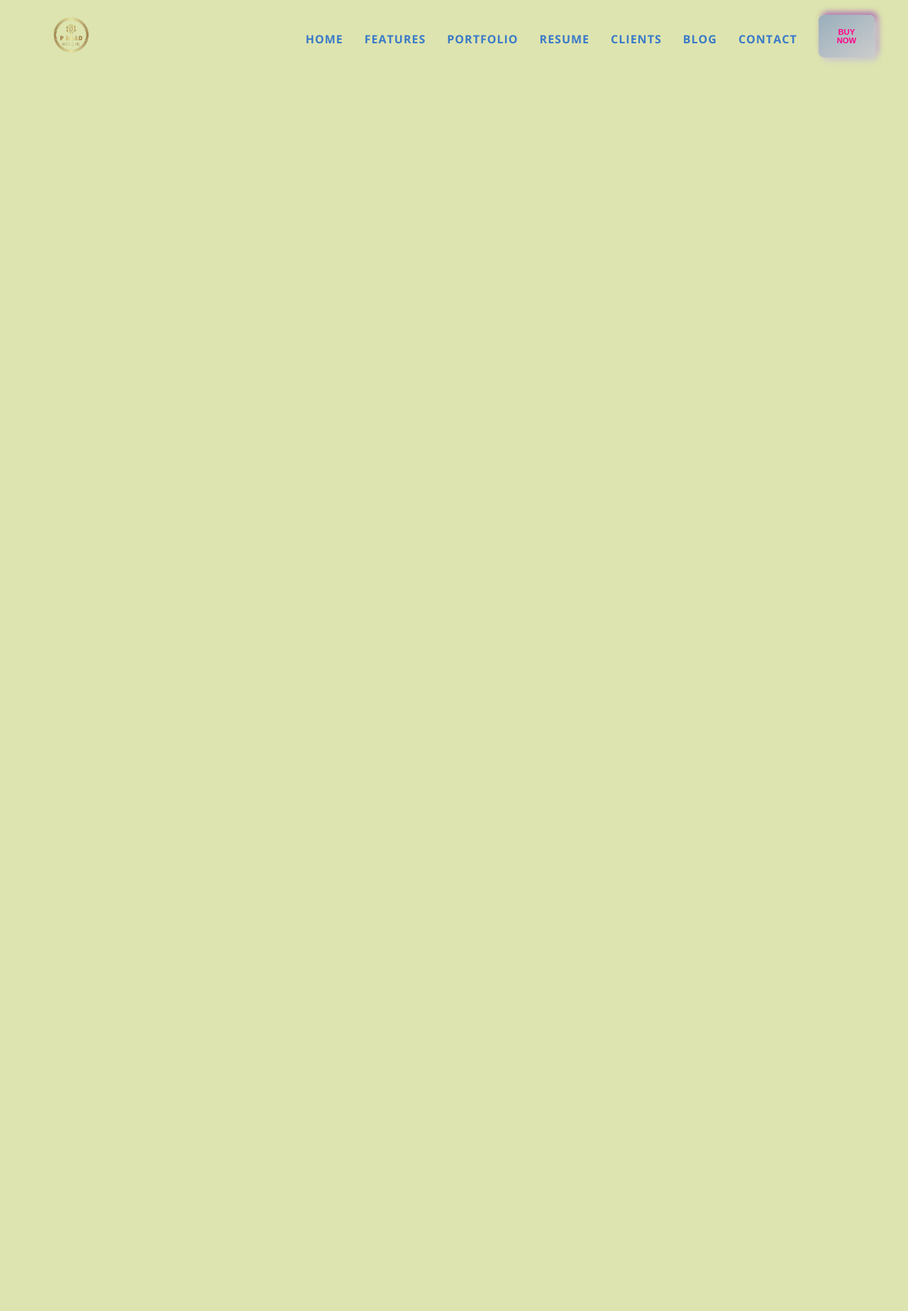
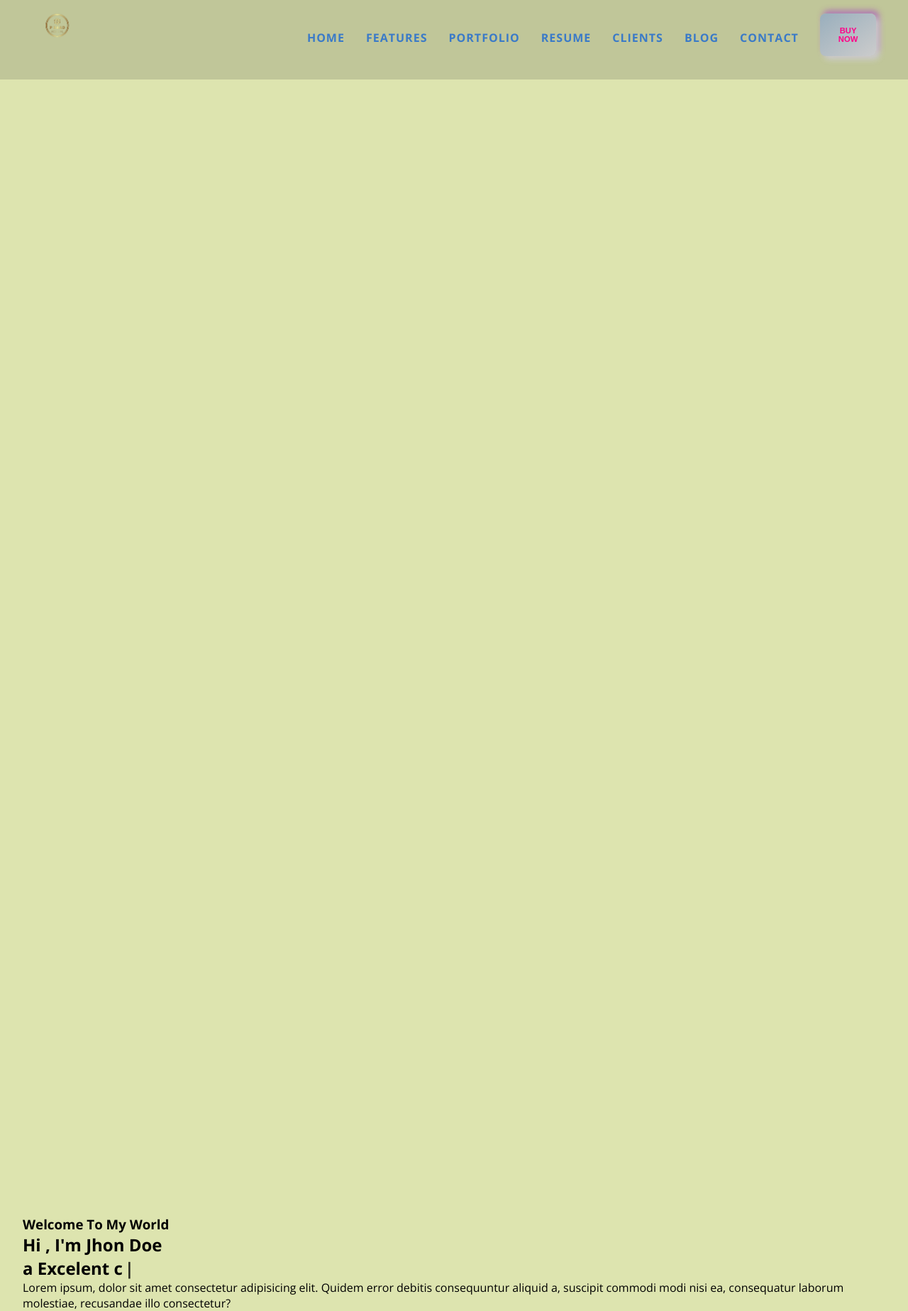
Before and after one commit to kooroosh1363/REACT_Product_list_Ecommers, a React (Create React App) app: page / in a window 1280 px wide. Shown: the whole page at 71% size. Before the commit the page ends 1680 px from the top, so only its background shows below. Built offline with nearby package versions, Linux system fonts and the light colour scheme; a web font is replaced by a local one.

Commit message:
add new pack and css code

```diff
--- a/package.json
+++ b/package.json
@@ -13,6 +13,7 @@
     "react-icons": "^4.11.0",
     "react-router-dom": "^6.16.0",
     "react-scripts": "5.0.1",
+    "react-simple-typewriter": "^5.0.1",
     "web-vitals": "^2.1.4"
   },
   "scripts": {
--- a/src/components/navbar/Navbar.css
+++ b/src/components/navbar/Navbar.css
@@ -1,10 +1,16 @@
 .navbar{
-    height: 10vh;
+    height: 14vh;
     line-height: 10vh;
+    background-color: hsla(0, 0%, 11%, 0.15);
+    position: sticky;
+    top: 0;
 }
 
+
+
 .navbar .container{
-    padding: 0.938rem;
+    padding: 0.8rem;
+
 }
 
 .navbar ul li{
@@ -19,17 +25,22 @@
     color: rgb(58, 122, 200);
 }
 
+
+
 .navbar ul li a:hover{
     color: hsla(328, 100%, 50%, 1);
 }
 
-.logo{
+/* .logo{
+    display: flex;
+    align-items: center;
 
-}
+} */
 
 
 .logo img{
-    width: 30%;
+    width: 20%;
+    cursor:pointer;
 }
 /* ////////////////////////////////////// */
 
@@ -66,6 +77,9 @@
 
 
 @media (max-width: 768px) {
+    .navbar{
+        height: 13vh;
+    }
     .navbar ul{
         padding-top: 30px;
     }
@@ -112,8 +126,12 @@
     .navbar.active{
         height: 10vh;
     }
+    .logo img{
+        width: 15%;
+    }
 }
 /* menu for under 768px */
+
 
 
 /* demo-s */
--- a/src/components/navbar/Navbar.jsx
+++ b/src/components/navbar/Navbar.jsx
@@ -20,8 +20,8 @@ const Navbar = () => {
 
     return (
         <>
-            <nav className="navbar">
-                <div className="container dis_flex">
+            <nav className="navbar ">
+                <div className="container dis_flex ">
 
                     <div className="logo">
                         <img src={logo} alt="" />
--- a/src/index.css
+++ b/src/index.css
@@ -27,10 +27,12 @@ body {
 .dis_flex{
   display: flex;
   justify-content: space-between;
+  /* align-items: center !important; */
 }
 
 .f_flex{
   display: flex;
+
 }
 
 .uppercase{
--- a/src/pages/home/Home.jsx
+++ b/src/pages/home/Home.jsx
@@ -1,14 +1,37 @@
 import React from 'react'
 import "./Home.css"
-import { Nav } from 'react-bootstrap'
+// import { Nav } from 'react-bootstrap'
 import Navbar from '../../components/navbar/Navbar'
+import { Typewriter } from 'react-simple-typewriter'
 
 
 const Home = () => {
   return (
-    <div>
+    <>
       <Navbar/>
-    </div>
+
+      <section className="home" id="home">
+        <div className="container f_flex top">
+          <div className="left top">
+            <h3>Welcome To My World</h3>
+            <h1>
+              Hi , I'm <span>Jhon Doe</span>
+            </h1>
+            <h2>
+              a <span><Typewriter words={['Excelent coder.', 'developer']}
+            loop
+            cursor
+            cursorStyle='|'
+            typeSpeed={70}
+            deleteSpeed={50}
+            delaySpeed={1000}/></span>
+            </h2>
+
+            <p>Lorem ipsum, dolor sit amet consectetur adipisicing elit. Quidem error debitis consequuntur aliquid a, suscipit commodi modi nisi ea, consequatur laborum molestiae, recusandae illo consectetur?</p>
+          </div>
+        </div>
+      </section>
+    </>
   )
 }
 
```
Also changed, not shown: 1 other file (tests, documents, lock files or other folders).
